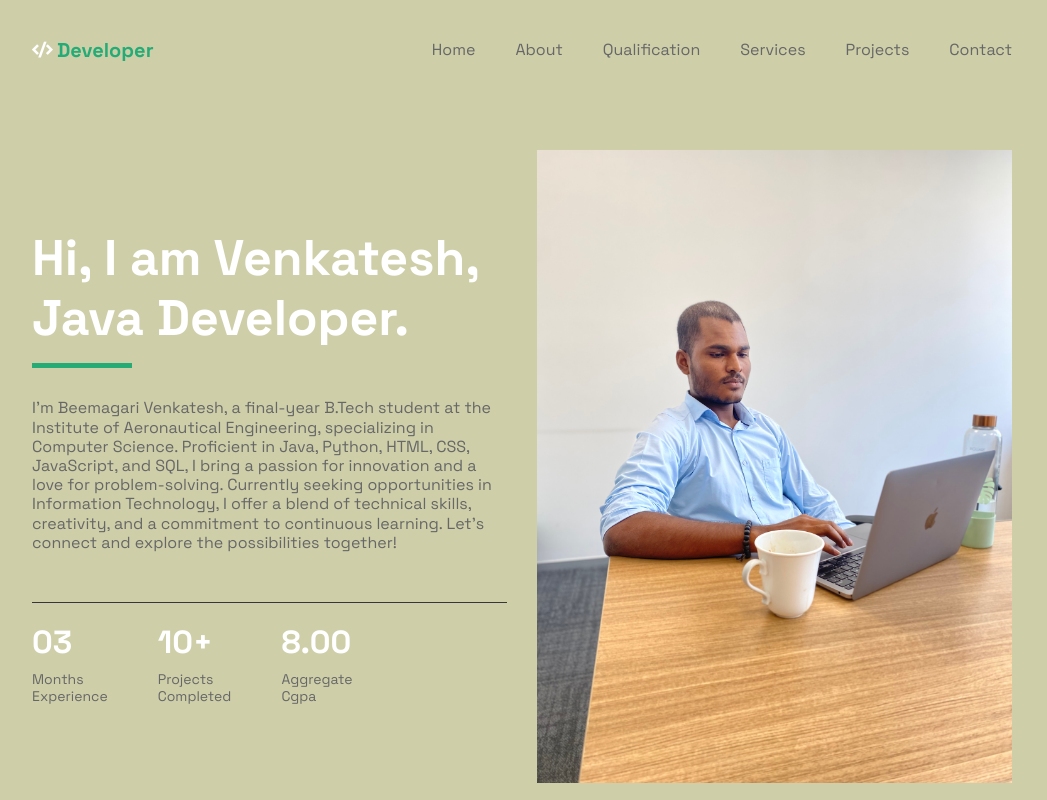
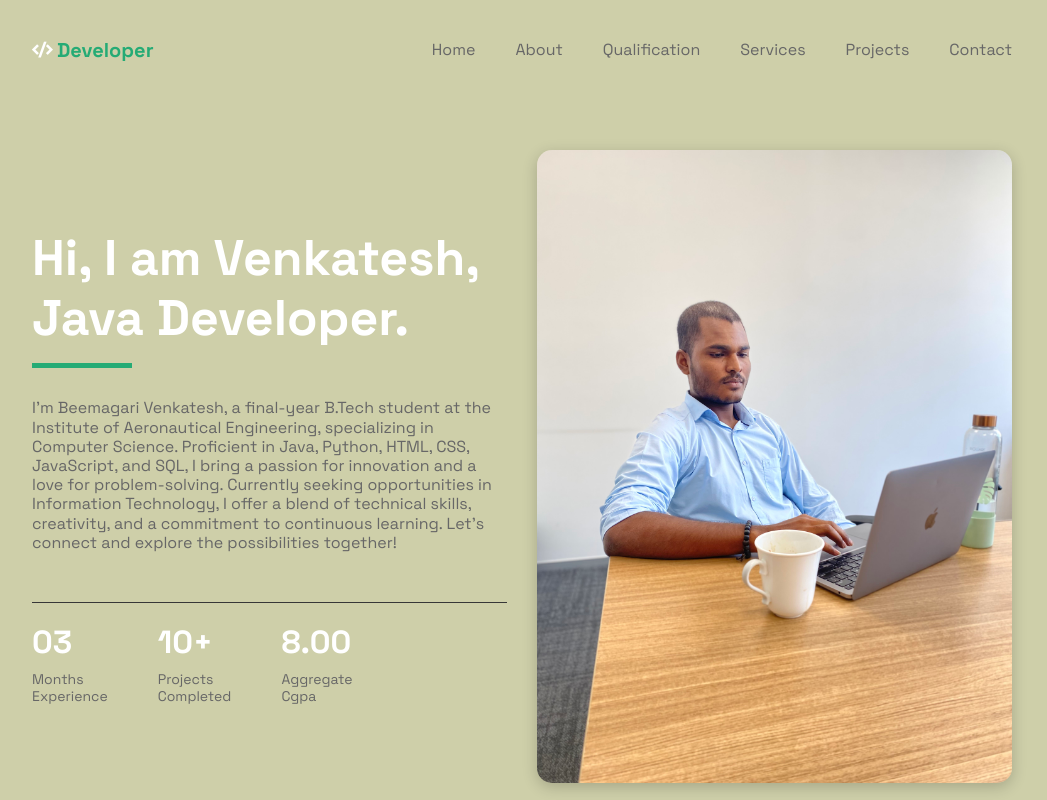
Before and after one commit to Venkatbeemagari/portf, a plain HTML site: page index.html in a window 1280 px wide. Shown: the top 800 px of the page, without its empty margins (118-1165 px from the left). Drawn offline with nearby package versions, Linux system fonts and the light colour scheme.

Commit message:
Update main.css

```diff
--- a/assets/css/main.css
+++ b/assets/css/main.css
@@ -699,8 +699,20 @@ body {
   }
 
   .hero__img {
-    justify-self: flex-end;
-  }
+  justify-self: flex-end;
+
+  /* Added styles */
+  border-radius: 15px; /* Rounded corners */
+  box-shadow: 0 4px 15px rgba(0, 0, 0, 0.2); /* Shadow for depth */
+  max-width: 100%; /* Ensure the image doesn't overflow */
+  transition: transform 0.3s ease, box-shadow 0.3s ease; /* Smooth hover effect */
+}
+
+.hero__img:hover {
+  transform: scale(1.05); /* Slight zoom on hover */
+  box-shadow: 0 8px 20px rgba(0, 0, 0, 0.3); /* Enhanced shadow on hover */
+}
+
 }
 
 /* Large devices */
```
